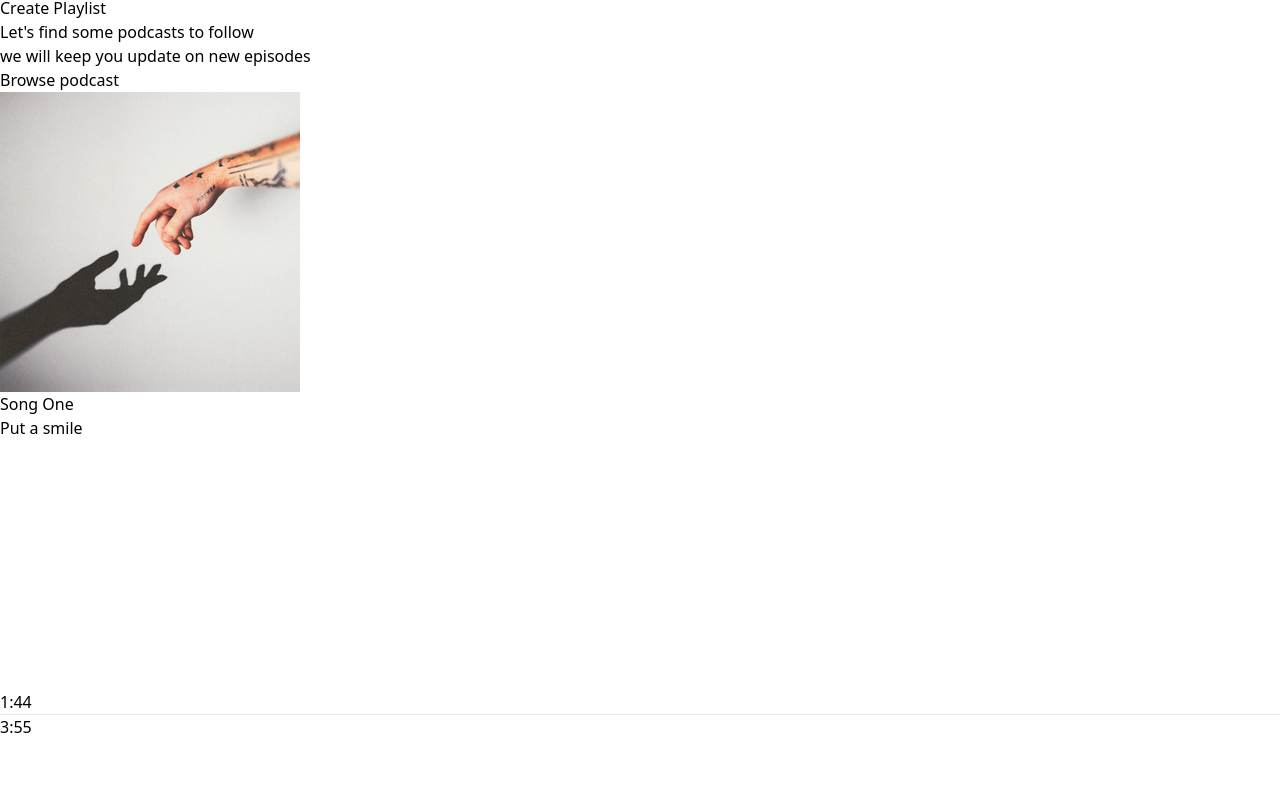
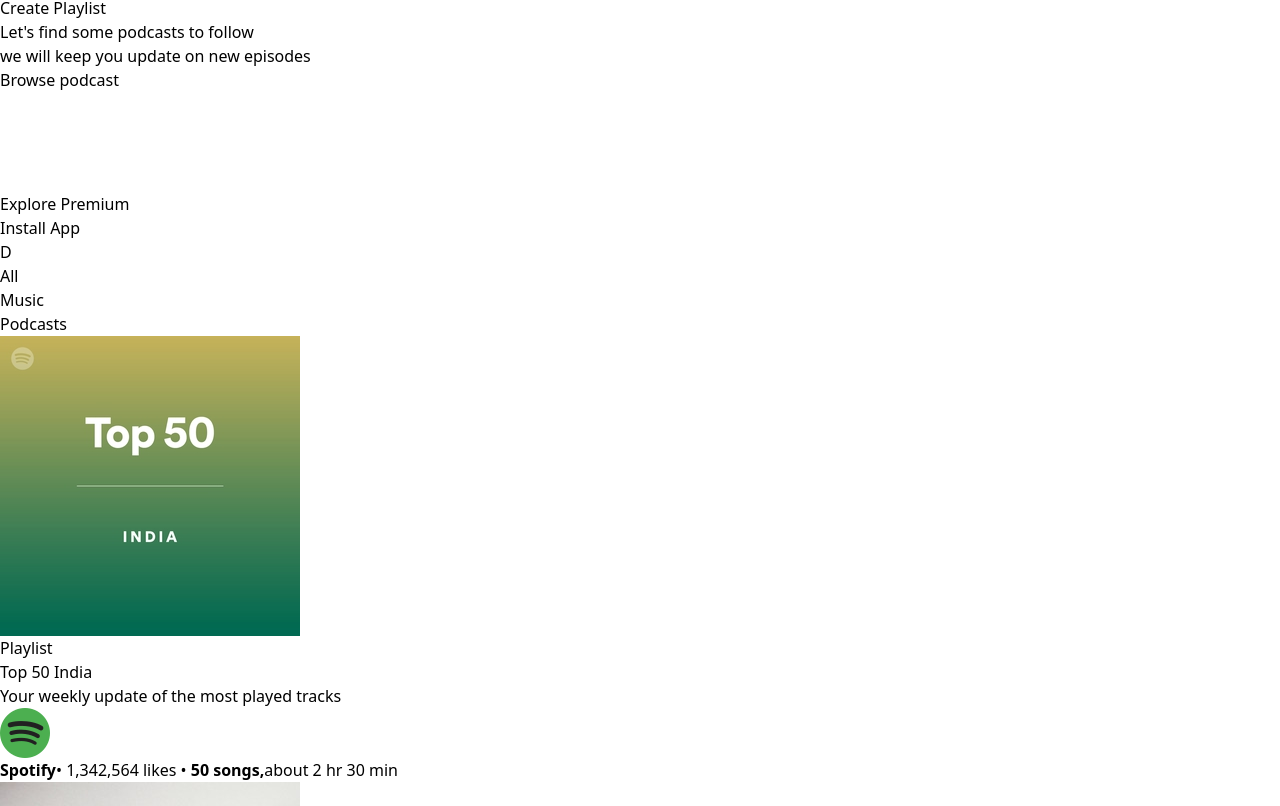
Before and after one commit to sergey87chuvasov/spotify-clone, a React (Vite) app: page /album/1 in a window 1280 px wide. Shown: the part 374-1180 px from the top of the page. Built offline with nearby package versions, Linux system fonts and the light colour scheme.

Commit message:
Create Music Album Page - 1 part

```diff
--- a/src/components/AlbumItem.jsx
+++ b/src/components/AlbumItem.jsx
@@ -1,8 +1,11 @@
+import { useNavigate } from "react-router-dom";
 
 const AlbumItem = ({ image, name, desc, id}) => {
 
+    const navigate = useNavigate();
+
     return (
-      <div className="min-w-[180px] p-2 px-3 rounded cursor-pointer hover:bg-[#ffffff26]">
+      <div onClick={() => navigate(`/album/${id}`)} className="min-w-[180px] p-2 px-3 rounded cursor-pointer hover:bg-[#ffffff26]">
         <img className='rounded' src={image} alt="album pic" />
         <p className="font-bold mt-2 mb-1">{name}</p>
         <p className="text-slate-200 text-sm">{desc}</p>
--- a/src/components/Display.jsx
+++ b/src/components/Display.jsx
@@ -1,5 +1,6 @@
 import { Route, Routes } from "react-router-dom"
 import DisplayHome from "./DisplayHome"
+import DisplayAlbum from "./DisplayAlbum"
 
 const Display = () => {
 
@@ -7,6 +8,7 @@
     <div className='w-[100%] m-2 px-6 pt-4 rounded bg-[#121212] text-white overflow-auto lg:w-[75%] lg:ml-0'>
       <Routes>
         <Route path='/' element={<DisplayHome />}/>
+        <Route path='/album/:id' element={<DisplayAlbum />}/>
       </Routes>
     </div>
   )
--- /dev/null
+++ b/src/components/DisplayAlbum.jsx
@@ -0,0 +1,36 @@
+import { useParams } from "react-router-dom"
+import Navbar from "./Navbar"
+import { albumsData, assets } from "../assets/assets";
+
+
+const DisplayAlbum = () => {
+
+    const { id } = useParams();
+    // console.log(id);
+
+    const albumData = albumsData[id];
+    // console.log(albumData)
+
+  return (
+    <>
+        <Navbar />
+        <div className="mt-10 flex gap-8 flex-col md:flex-row md:items-end">
+            <img className="w-40 rounded" src={albumData.image} alt="img pic" />
+            <div className="flex flex-col">
+                <p>Playlist</p>
+                <h2 className="text-5xl font-bold mb-4 md:text-7xl">{albumData.name}</h2>
+                <h4>{albumData.desc}</h4>
+                <p className="mt-1">
+                    <img className="inline-block w-5" src={assets.spotify_logo} alt="img pic" />
+                    <b>Spotify</b>
+                    • 1,342,564 likes
+                    • <b>50 songs,</b>
+                    about 2 hr 30 min
+                </p>
+            </div>
+        </div>
+    </>
+  )
+}
+
+export default DisplayAlbum
```
